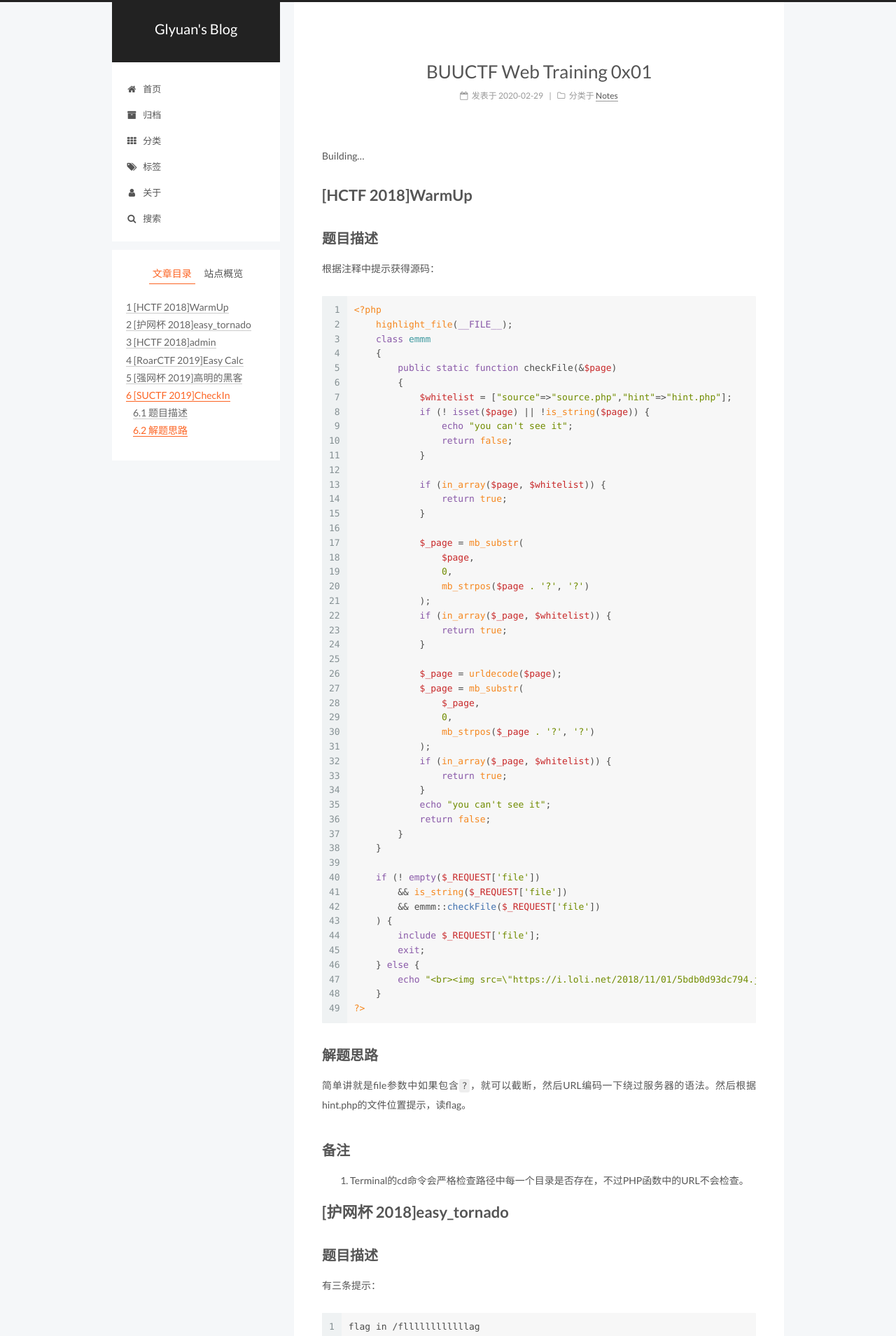
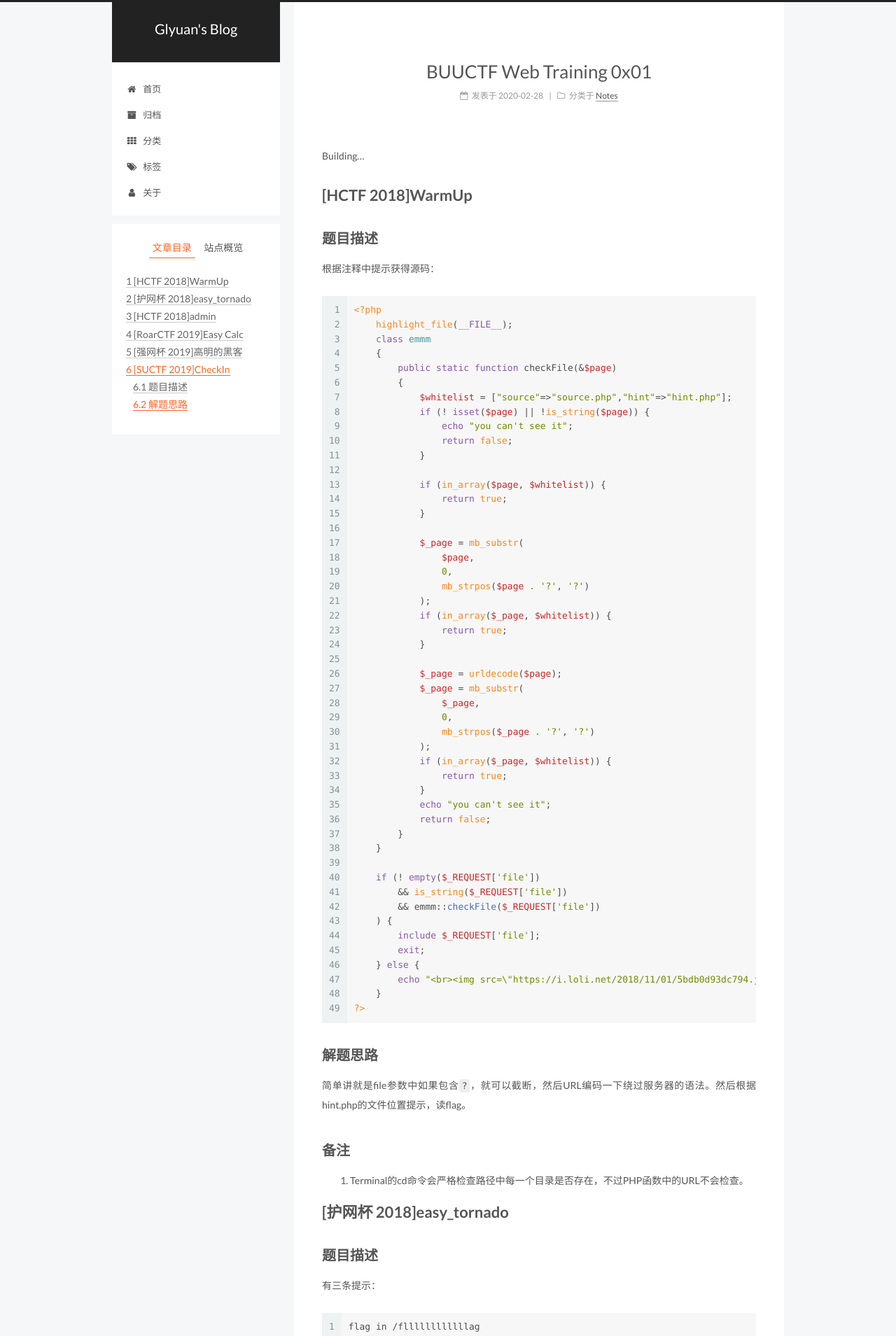
Before and after one commit to glyuan419/glyuan419.github.io, a Jekyll site: the page built from _posts/Notes/BUUCTF/2020-02-28-Web-0x01.md, in a window 1280 px wide. Shown: the top 1909 px of the page at 70% size. Built offline with Jekyll 4.4.1, drawn with Linux system fonts in a browser that asks for light colours.

Commit message:
update posts

```diff
--- a/_config.yml
+++ b/_config.yml
@@ -586,7 +586,7 @@ algolia_search:
 
 # Local search
 local_search:
-  enable: true
+  enable: false
   # if auto, trigger search by changing input
   # if manual, trigger search by pressing enter key or search button
   trigger: auto
--- a/_posts/Notes/BUUCTF/2020-02-29-Web-0x01.md
+++ b/_posts/Notes/BUUCTF/2020-02-28-Web-0x01.md
@@ -1,7 +1,7 @@
 ---
 layout: post
 title: BUUCTF Web Training 0x01
-data: 2020-02-29
+data: 2020-02-28
 categories: Notes
 tags:
  - BUUCTF
```
Also changed, not shown: _posts/CTF Writeup/2020-02-29-V&NCTF-Web.md (+1 -1 lines).
